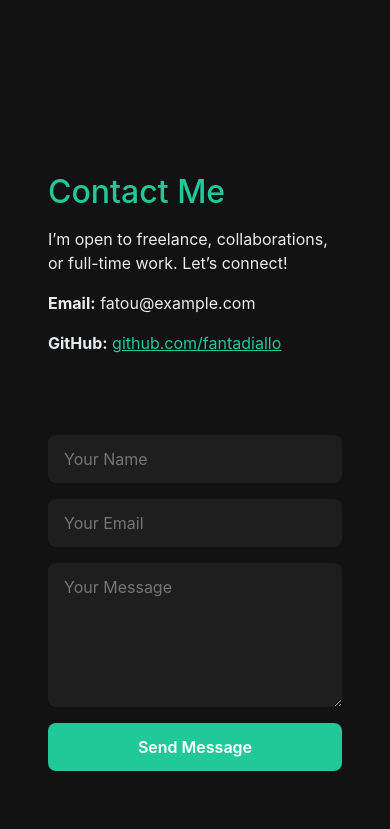
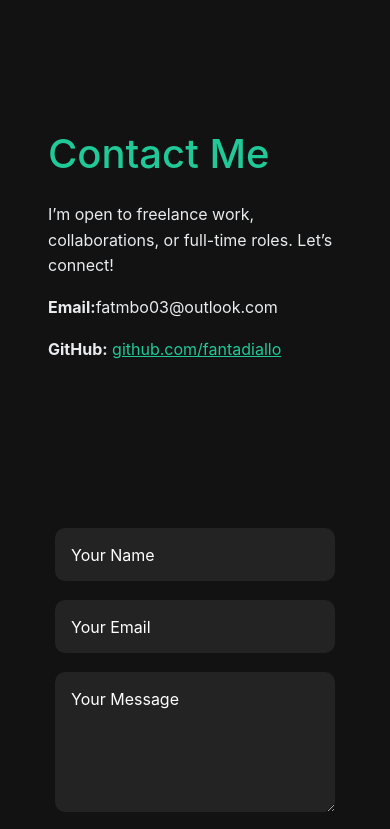
Before and after one commit to fantadiallo/Portofolio, a React (Vite) app: page / in a window 390 px wide. Shown: the part 5440-6269 px from the top of the page. Built offline with nearby package versions, Linux system fonts and the light colour scheme.

Commit message:
Improve contact form responsiveness and styles

```diff
--- a/src/components/Contact/Contact.jsx
+++ b/src/components/Contact/Contact.jsx
@@ -7,16 +7,23 @@ export default function ContactSection() {
       <div className={styles.container}>
         <motion.div
           className={styles.info}
-          initial={{ x: -50, opacity: 0 }}
-          animate={{ x: 0, opacity: 1 }}
-          transition={{ duration: 1 }}
+          initial={{ x: -80, opacity: 0 }}
+          whileInView={{ x: 0, opacity: 1 }}
+          transition={{ duration: 1, ease: "easeOut" }}
         >
           <h2>Contact Me</h2>
-          <p>I’m open to freelance, collaborations, or full-time work. Let’s connect!</p>
-          <p><strong>Email:</strong> fatou@example.com</p>
+          <p>
+            I’m open to freelance work, collaborations, or full-time roles.
+            Let’s connect!
+          </p>
+          <p><strong>Email:</strong>fatmbo03@outlook.com</p>
           <p>
             <strong>GitHub:</strong>{" "}
-            <a href="https://github.com/fantadiallo" target="_blank" rel="noreferrer">
+            <a
+              href="https://github.com/fantadiallo"
+              target="_blank"
+              rel="noreferrer"
+            >
               github.com/fantadiallo
             </a>
           </p>
@@ -24,9 +31,9 @@ export default function ContactSection() {
 
         <motion.form
           className={styles.form}
-          initial={{ x: 50, opacity: 0 }}
-          animate={{ x: 0, opacity: 1 }}
-          transition={{ duration: 1 }}
+          initial={{ x: 80, opacity: 0 }}
+          whileInView={{ x: 0, opacity: 1 }}
+          transition={{ duration: 1, ease: "easeOut" }}
           onSubmit={(e) => {
             e.preventDefault();
             alert("Message sent!");
@@ -34,7 +41,7 @@ export default function ContactSection() {
         >
           <input type="text" placeholder="Your Name" required />
           <input type="email" placeholder="Your Email" required />
-          <textarea placeholder="Your Message" rows="5" required></textarea>
+          <textarea placeholder="Your Message" rows="4" required></textarea>
           <button type="submit">Send Message</button>
         </motion.form>
       </div>
--- a/src/components/Contact/Contact.module.scss
+++ b/src/components/Contact/Contact.module.scss
@@ -1,38 +1,36 @@
 @use "../../styles/utils/variables" as *;
+@use "../../styles/utils/mixins" as *;
 
 .contactSection {
-  min-height: 100vh;
-  padding: 4rem 2rem;
+  padding: 5rem 2rem;
   background-color: $dark-bg;
   color: $light-text;
   display: flex;
-  align-items: center;
   justify-content: center;
 
   .container {
     display: flex;
-    flex-direction: row;
-    gap: 4rem;
+    flex-wrap: wrap;
+    gap: 3rem;
     max-width: 1200px;
     width: 100%;
-    flex-wrap: wrap;
-    align-items: center;
-    justify-content: center;
+    align-items: flex-start;
+    justify-content: space-between;
   }
 
   .info {
-    flex: 1 1 300px;
+    flex: 1 1 350px;
     max-width: 500px;
 
     h2 {
-      font-size: 2rem;
+      font-size: 2.5rem;
       color: $accent-primary;
-      margin-bottom: 1rem;
+      margin-bottom: 1.5rem;
     }
 
     p {
       margin-bottom: 1rem;
-      line-height: 1.5;
+      line-height: 1.6;
 
       a {
         color: $accent-primary;
@@ -46,34 +44,56 @@
   }
 
   .form {
-    flex: 1 1 300px;
+    flex: 1 1 350px;
     display: flex;
     flex-direction: column;
-    gap: 1rem;
+    gap: 1.2rem;
 
     input,
     textarea {
       width: 100%;
-      padding: 0.75rem 1rem;
+      padding: 0.9rem 1rem;
       border: none;
-      border-radius: 8px;
-      background-color: rgba(255, 255, 255, 0.05);
+      border-radius: 10px;
+      background-color: rgba(255, 255, 255, 0.07);
       color: $light-text;
       font-size: 1rem;
+      resize: vertical;
+
+      &::placeholder {
+        color: lighten($light-text, 20%);
+      }
+    }
+
+    textarea {
+      min-height: 140px;
     }
 
     button {
-      padding: 0.75rem 1rem;
+      padding: 0.9rem 1rem;
       background-color: $accent-primary;
       color: #fff;
       border: none;
-      border-radius: 8px;
+      border-radius: 10px;
+      font-weight: 600;
       cursor: pointer;
-      font-weight: 600;
+      transition: background-color 0.3s ease;
 
       &:hover {
-        background-color: darken($accent-primary, 10%);
+        background-color: darken($accent-primary, 12%);
       }
     }
   }
+
+  @include respond(sm) {
+    .container {
+      flex-direction: column;
+      align-items: center;
+    }
+
+    .info,
+    .form {
+      max-width: 100%;
+    }
+  }
 }
```
